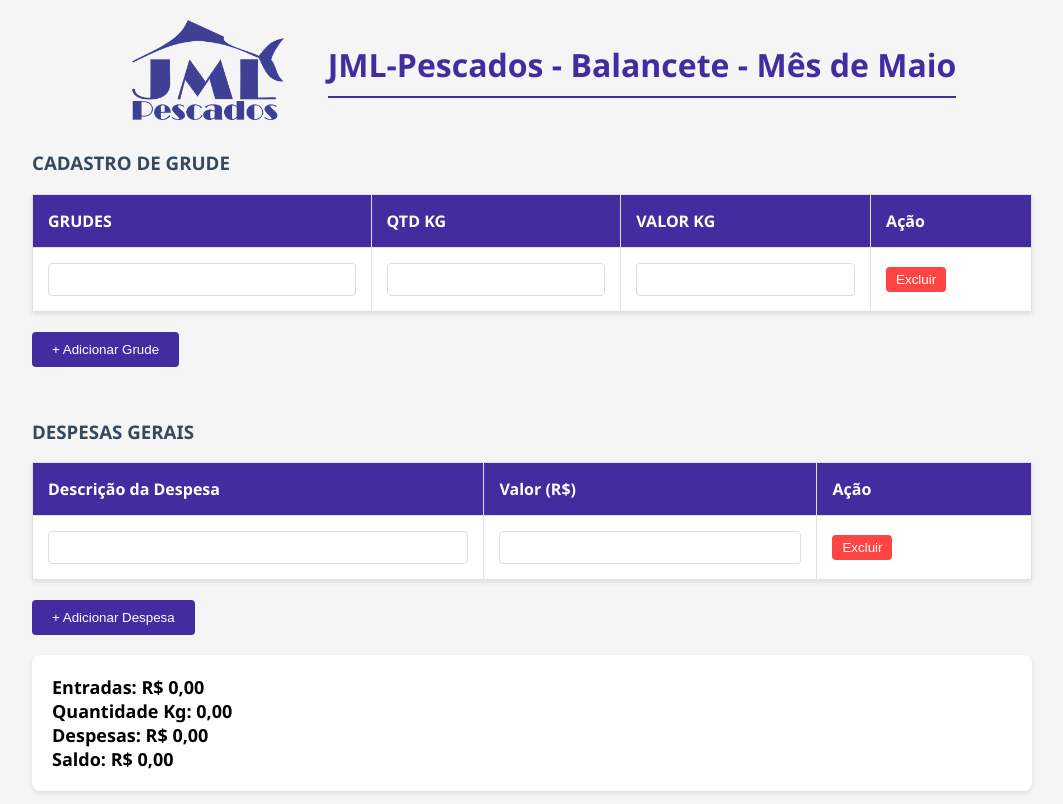
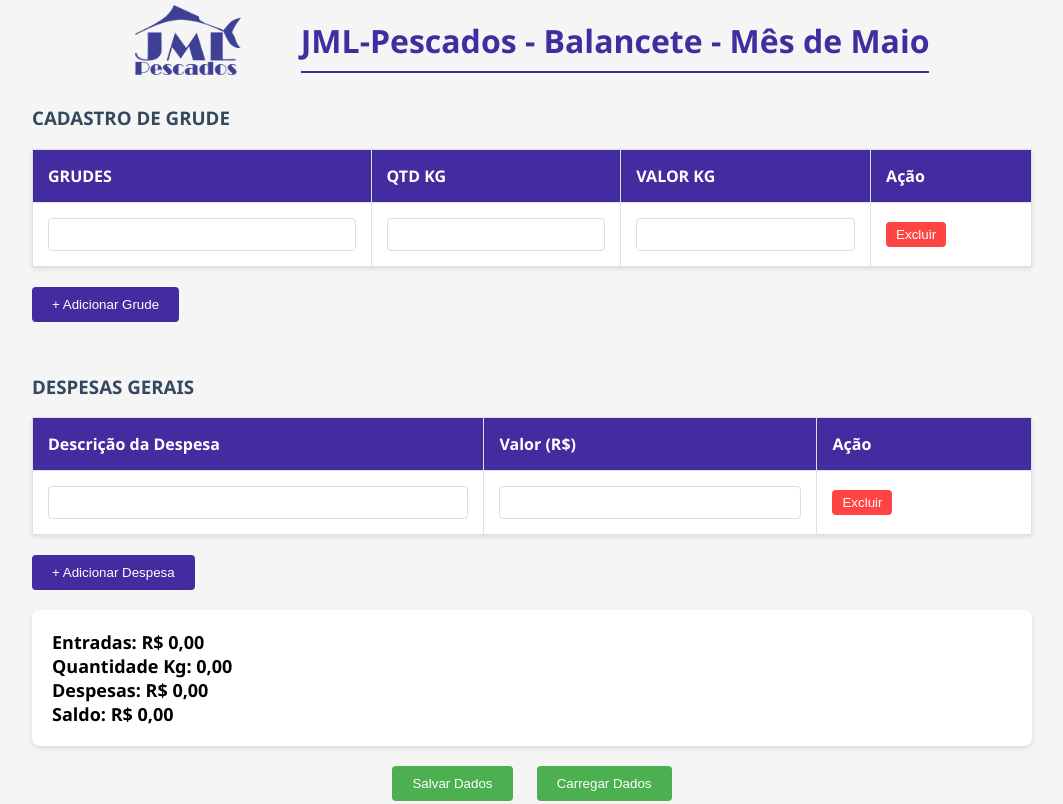
Before and after one commit to henriqueferreira-ofc/jmlpescados, a plain HTML site: page index.html in a window 1280 px wide. Shown: the top 804 px of the page, without its empty margins (108-1171 px from the left). Drawn offline with nearby package versions, Linux system fonts and the light colour scheme.

Commit message:
update logo

```diff
--- a/styles.css
+++ b/styles.css
@@ -10,15 +10,16 @@ body {
   display: flex;
   align-items: center;
   justify-content: center;
-  gap: 20px;
+  gap: 60px;
   margin-bottom: 30px;
   text-align: center;
 }
 
 .logo {
-  height: 100px;
-  width: 200px;
+  height: 70px;
+  width: auto;
   object-fit: contain;
+  margin-top: -15px;
 }
 
 h1 {
@@ -28,6 +29,7 @@ h1 {
   padding-bottom: 10px;
   margin: 0;
   font-weight: bold;
+  line-height: 1.2;
 }
 
 h3 {
```
